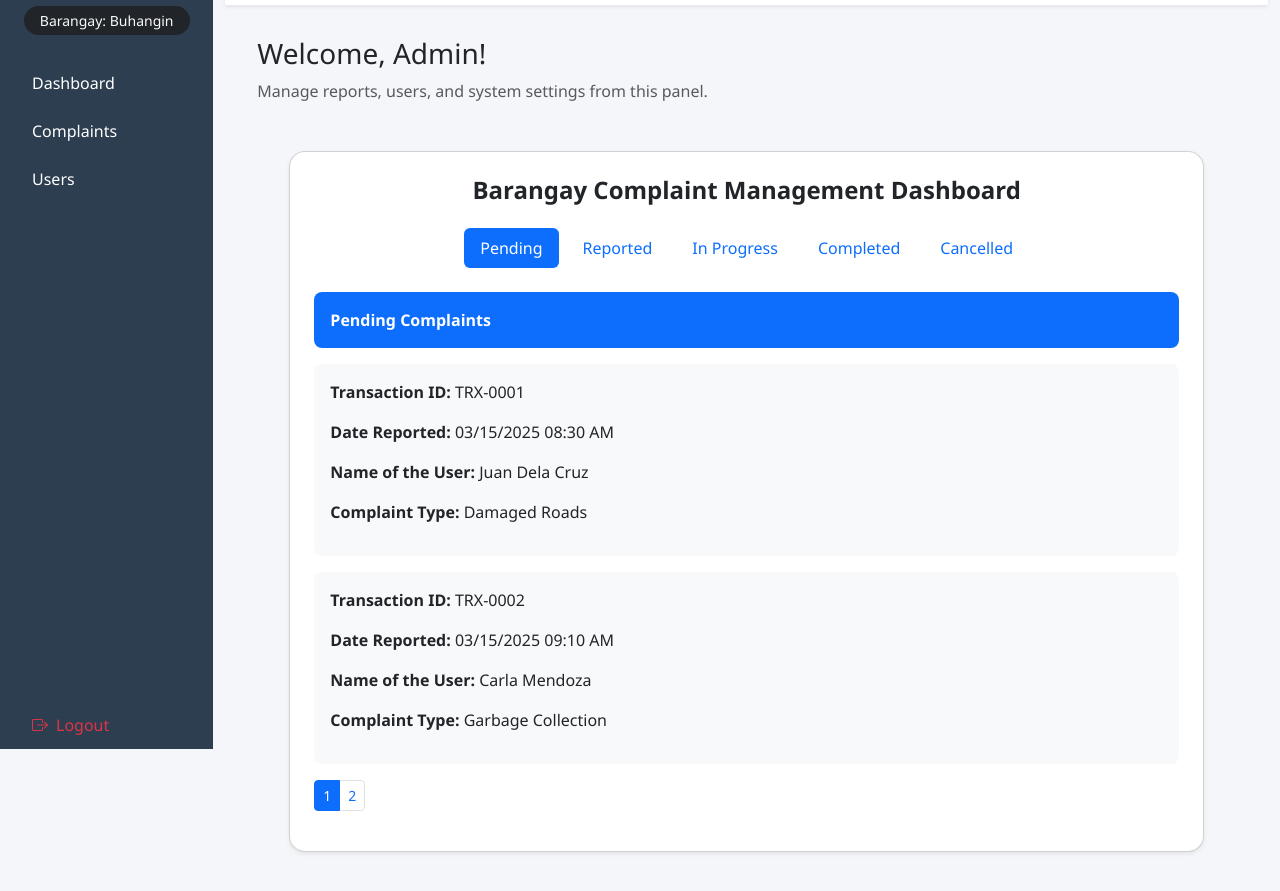
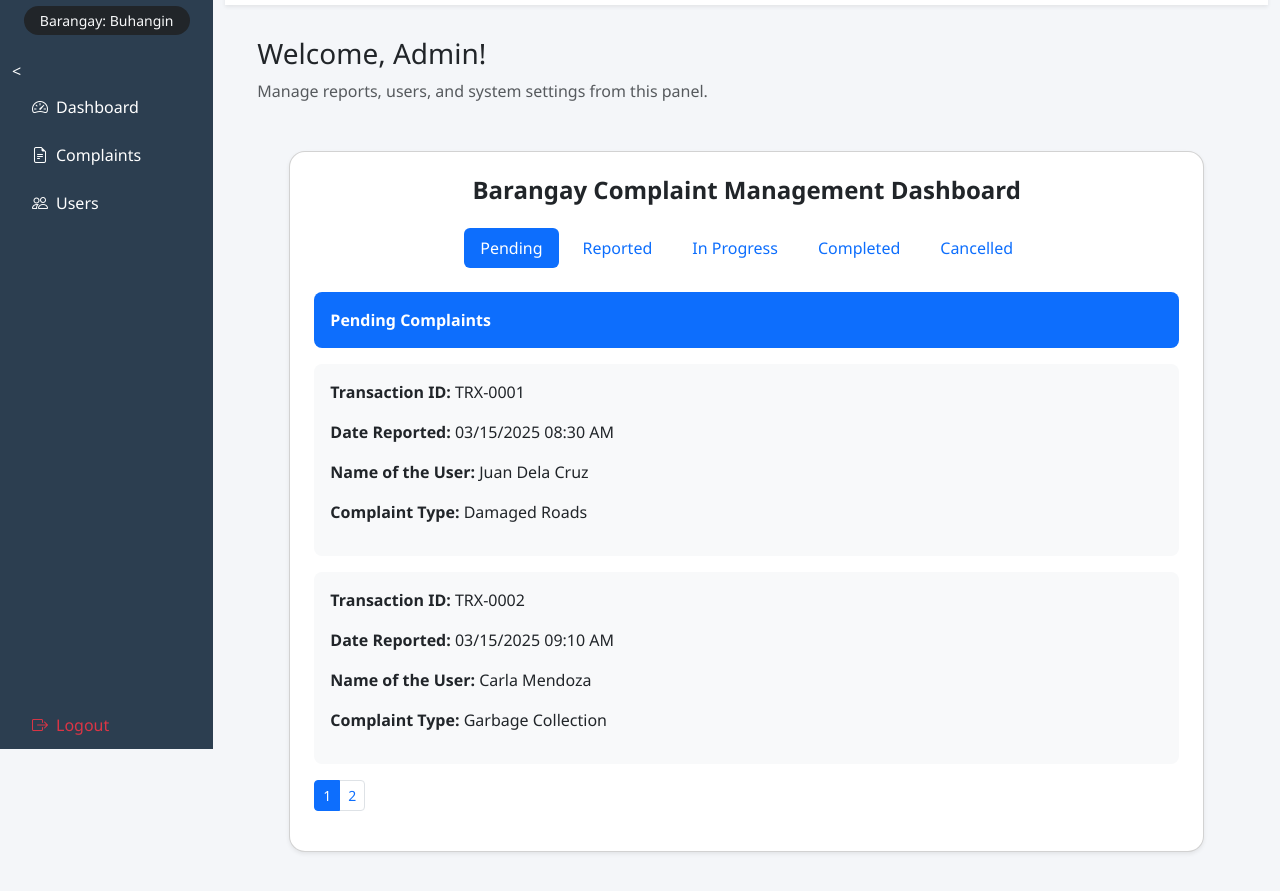
Before and after one commit to DwightBuma-at/Complaint-Management-System, a plain HTML site: page admin.html in a window 1280 px wide. Shown: the part 51-942 px from the top of the page. Drawn offline with nearby package versions, Linux system fonts and the light colour scheme.

```diff
--- a/admin.html
+++ b/admin.html
@@ -47,15 +47,22 @@
         </div>
       </div>
 
-        <a href="admin.html">Dashboard</a>
-        <a href="admin-complaints.html">Complaints</a>
-        <a href="admin-users.html">Users</a>
+        <<a href="admin.html" class="sidebar-link">
+          <i class="bi bi-speedometer2 me-2"></i>Dashboard
+        </a>
 
+        <a href="admin-complaints.html" class="sidebar-link">
+          <i class="bi bi-file-earmark-text me-2"></i>Complaints
+        </a>
 
+        <a href="admin-users.html" class="sidebar-link">
+          <i class="bi bi-people me-2"></i>Users
+        </a>
 
-        <a href="#" data-bs-toggle="modal" data-bs-target="#logoutModal" class="mt-auto text-danger">
+        <a href="#" data-bs-toggle="modal" data-bs-target="#logoutModal" class="mt-auto text-danger sidebar-link">
           <i class="bi bi-box-arrow-right me-2"></i>Logout
         </a>
+
 
       </div>
 
```
Also changed, not shown: admin-complaints.html (+14 -6 lines), admin-users.html (+14 -5 lines).
